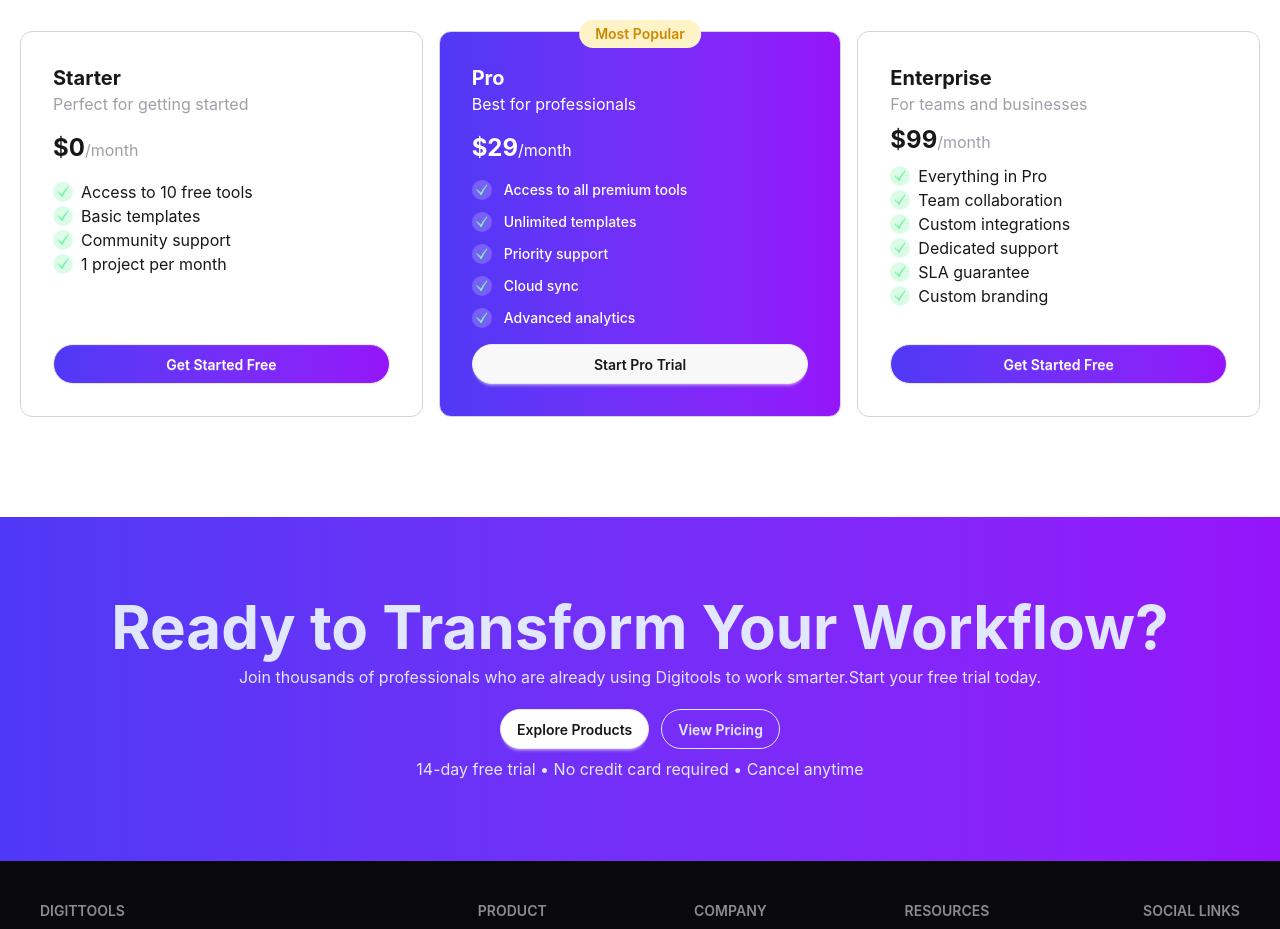
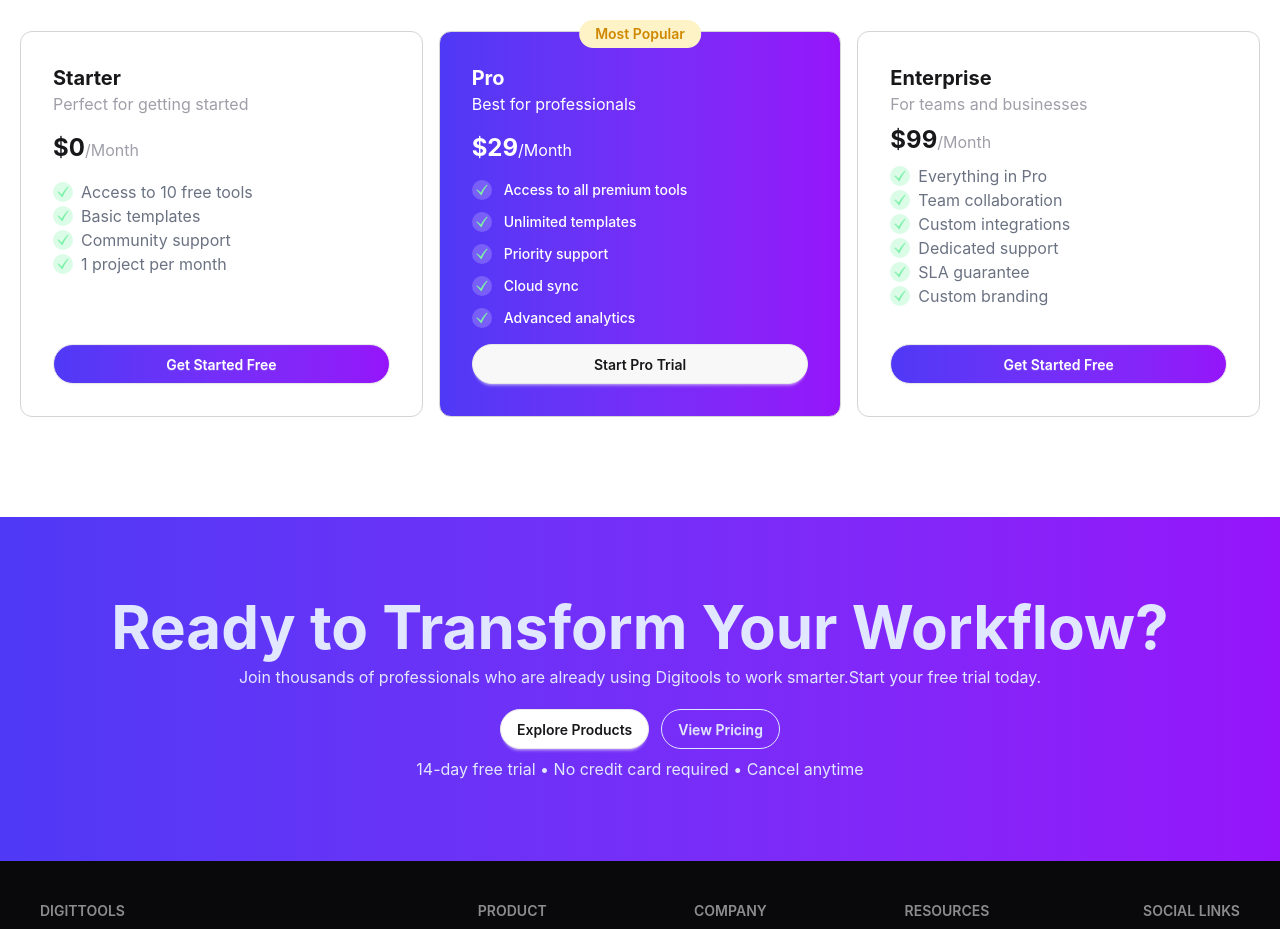
Before and after one commit to Tanvirislam855/assingment-6, a React (Vite) app: page / in a window 1280 px wide. Shown: the part 2900-3829 px from the top of the page. Built offline with nearby package versions, Linux system fonts and the light colour scheme.

Commit message:
text color edit

```diff
--- a/src/components/Pricing.jsx
+++ b/src/components/Pricing.jsx
@@ -19,9 +19,9 @@ const Pricing = () => {
           </div>
           <h2>
             <span className="text-2xl font-bold">$0</span>
-            <span className="text-zinc-400">/month</span>
+            <span className="text-zinc-400">/Month</span>
           </h2>
-         <div>
+         <div className="text-gray-500">
          {
             [
                 "Access to 10 free tools",
@@ -53,7 +53,7 @@ const Pricing = () => {
           </div>
           <h2>
             <span className="text-2xl font-bold">$29</span>
-            <span className="text-white">/month</span>
+            <span className="text-white">/Month</span>
           </h2>
           <div className="flex flex-col space-y-3">
             {[
@@ -84,9 +84,9 @@ const Pricing = () => {
           </div>
           <h2>
             <span className="text-2xl font-bold">$99</span>
-            <span className="text-zinc-400">/month</span>
+            <span className="text-zinc-400">/Month</span>
           </h2>
-          <div>
+          <div className="text-gray-500">
           {[
             "Everything in Pro",
             "Team collaboration",
```
